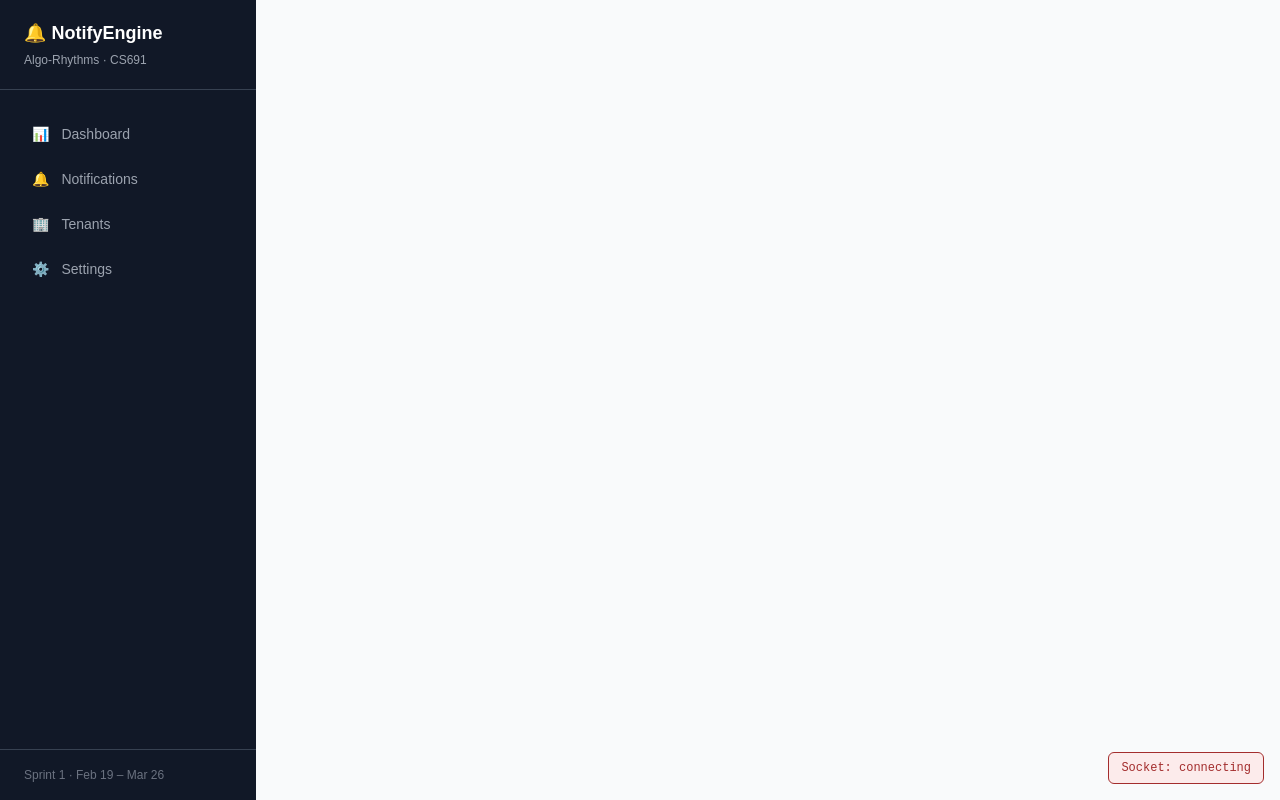
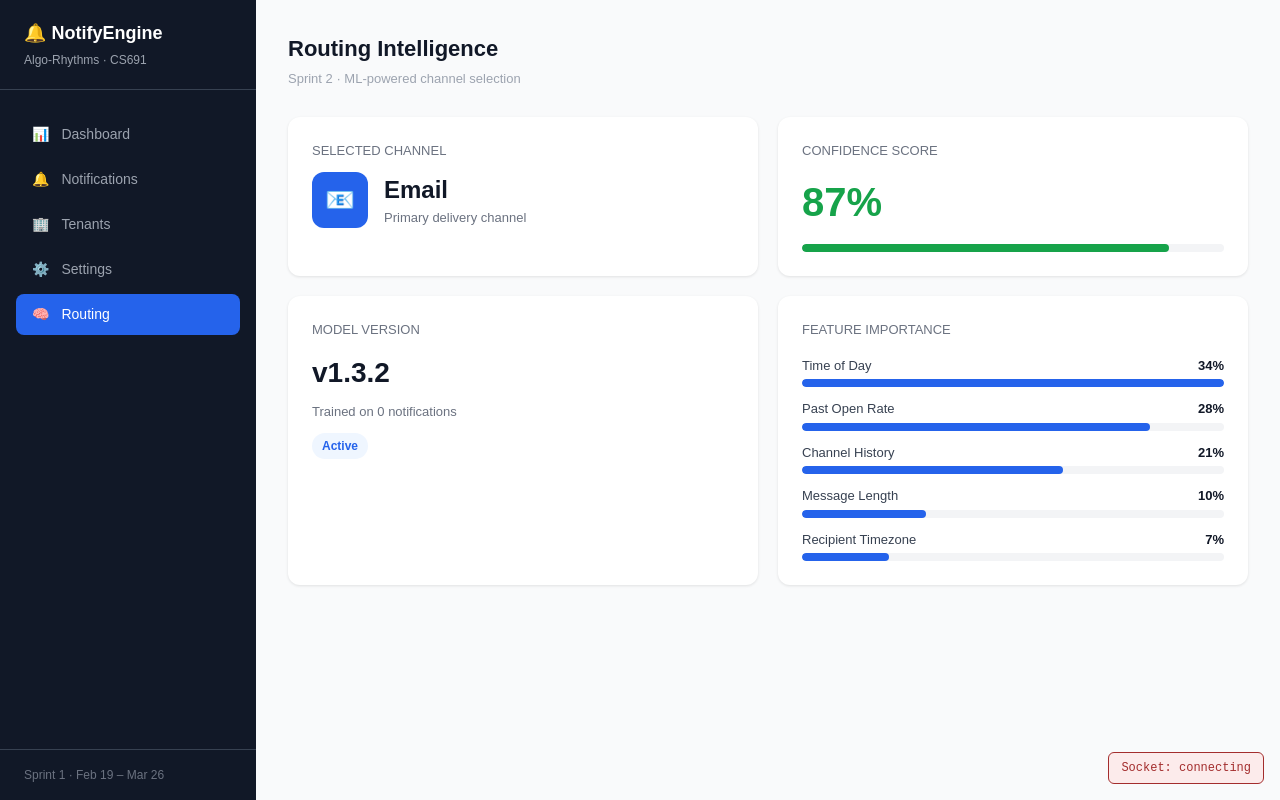
Before and after one commit to htmw/2026S-Algo-Rhythms, a React (Vite) app in the folder apps/dashboard/: page /routing in a window 1280 px wide. Built offline with nearby package versions, Linux system fonts and the light colour scheme; no server answers.

Commit message:
feat: add Routing Intelligence page with channel, confidence, model version and feature importance

```diff
--- a/apps/dashboard/src/App.tsx
+++ b/apps/dashboard/src/App.tsx
@@ -5,7 +5,7 @@ import Notifications from "./pages/Notifications";
 import Tenants from "./pages/Tenants";
 import Settings from "./pages/Settings";
 import { SocketDebugPanel } from "./components/SocketDebugPanel";
-
+import RoutingIntelligence from "./pages/RoutingIntelligence";
 export default function App() {
   return (
     <BrowserRouter>
@@ -17,6 +17,7 @@ export default function App() {
           <Route path="/notifications" element={<Notifications />} />
           <Route path="/tenants" element={<Tenants />} />
           <Route path="/settings" element={<Settings />} />
+          <Route path="/routing" element={<RoutingIntelligence />} />
         </Routes>
         <SocketDebugPanel />
       </div>
--- a/apps/dashboard/src/components/Sidebar.tsx
+++ b/apps/dashboard/src/components/Sidebar.tsx
@@ -5,6 +5,7 @@ const navItems = [
   { label: "Notifications", icon: "🔔", path: "/notifications" },
   { label: "Tenants",       icon: "🏢", path: "/tenants"       },
   { label: "Settings",      icon: "⚙️", path: "/settings"      },
+  { label: "Routing", icon: "🧠", path: "/routing" },
 ];
 
 export default function Sidebar() {
--- /dev/null
+++ b/apps/dashboard/src/pages/RoutingIntelligence.tsx
@@ -0,0 +1,199 @@
+import { useState, useEffect } from "react";
+import { fetchNotificationSummary } from "../services/notificationService";
+
+interface RoutingData {
+  selectedChannel: string;
+  confidence: number;
+  modelVersion: string;
+  features: { name: string; importance: number }[];
+}
+
+function getMockRoutingData(): RoutingData {
+  return {
+    selectedChannel: "email",
+    confidence: 0.87,
+    modelVersion: "v1.3.2",
+    features: [
+      { name: "Time of Day", importance: 0.34 },
+      { name: "Past Open Rate", importance: 0.28 },
+      { name: "Channel History", importance: 0.21 },
+      { name: "Message Length", importance: 0.10 },
+      { name: "Recipient Timezone", importance: 0.07 },
+    ],
+  };
+}
+
+const channelColors: Record<string, string> = {
+  email: "#2563EB",
+  sms: "#16A34A",
+  websocket: "#9333EA",
+  webhook: "#EA580C",
+};
+
+export default function RoutingIntelligence() {
+  const [routing] = useState<RoutingData>(getMockRoutingData());
+  const [totalNotifications, setTotalNotifications] = useState<number>(0);
+
+  useEffect(() => {
+    fetchNotificationSummary().then((data) => {
+      setTotalNotifications(data.total);
+    }).catch(() => {});
+  }, []);
+
+  const maxImportance = Math.max(...routing.features.map((f) => f.importance));
+
+  return (
+    <main style={{
+      flex: 1,
+      backgroundColor: "#F9FAFB",
+      padding: "32px",
+      minHeight: "100vh",
+    }}>
+      {/* Header */}
+      <div style={{ marginBottom: "28px" }}>
+        <h1 style={{ fontSize: "22px", fontWeight: "700", color: "#111827", margin: 0 }}>
+          Routing Intelligence
+        </h1>
+        <p style={{ fontSize: "13px", color: "#9CA3AF", marginTop: "4px" }}>
+          Sprint 2 · ML-powered channel selection
+        </p>
+      </div>
+
+      <div style={{ display: "grid", gridTemplateColumns: "1fr 1fr", gap: "20px" }}>
+
+        {/* Selected Channel Card */}
+        <div style={{
+          backgroundColor: "white",
+          borderRadius: "12px",
+          padding: "24px",
+          boxShadow: "0 1px 3px rgba(0,0,0,0.1)",
+        }}>
+          <p style={{ fontSize: "13px", color: "#6B7280", marginBottom: "12px", fontWeight: "500" }}>
+            SELECTED CHANNEL
+          </p>
+          <div style={{ display: "flex", alignItems: "center", gap: "16px" }}>
+            <div style={{
+              width: "56px",
+              height: "56px",
+              borderRadius: "12px",
+              backgroundColor: channelColors[routing.selectedChannel] ?? "#6B7280",
+              display: "flex",
+              alignItems: "center",
+              justifyContent: "center",
+              fontSize: "24px",
+            }}>
+              📧
+            </div>
+            <div>
+              <div style={{ fontSize: "24px", fontWeight: "700", color: "#111827", textTransform: "capitalize" }}>
+                {routing.selectedChannel}
+              </div>
+              <div style={{ fontSize: "13px", color: "#6B7280" }}>
+                Primary delivery channel
+              </div>
+            </div>
+          </div>
+        </div>
+
+        {/* Confidence Score Card */}
+        <div style={{
+          backgroundColor: "white",
+          borderRadius: "12px",
+          padding: "24px",
+          boxShadow: "0 1px 3px rgba(0,0,0,0.1)",
+        }}>
+          <p style={{ fontSize: "13px", color: "#6B7280", marginBottom: "12px", fontWeight: "500" }}>
+            CONFIDENCE SCORE
+          </p>
+          <div style={{ fontSize: "40px", fontWeight: "700", color: "#16A34A" }}>
+            {(routing.confidence * 100).toFixed(0)}%
+          </div>
+          <div style={{
+            marginTop: "12px",
+            height: "8px",
+            backgroundColor: "#F3F4F6",
+            borderRadius: "4px",
+            overflow: "hidden",
+          }}>
+            <div style={{
+              height: "100%",
+              width: `${routing.confidence * 100}%`,
+              backgroundColor: "#16A34A",
+              borderRadius: "4px",
+              transition: "width 0.6s ease",
+            }} />
+          </div>
+        </div>
+
+        {/* Model Version Card */}
+        <div style={{
+          backgroundColor: "white",
+          borderRadius: "12px",
+          padding: "24px",
+          boxShadow: "0 1px 3px rgba(0,0,0,0.1)",
+        }}>
+          <p style={{ fontSize: "13px", color: "#6B7280", marginBottom: "12px", fontWeight: "500" }}>
+            MODEL VERSION
+          </p>
+          <div style={{ fontSize: "28px", fontWeight: "700", color: "#111827" }}>
+            {routing.modelVersion}
+          </div>
+          <div style={{ fontSize: "13px", color: "#6B7280", marginTop: "8px" }}>
+            Trained on {totalNotifications} notifications
+          </div>
+          <div style={{
+            marginTop: "12px",
+            display: "inline-block",
+            padding: "4px 10px",
+            backgroundColor: "#EFF6FF",
+            color: "#2563EB",
+            borderRadius: "20px",
+            fontSize: "12px",
+            fontWeight: "600",
+          }}>
+            Active
+          </div>
+        </div>
+
+        {/* Feature Importance Chart */}
+        <div style={{
+          backgroundColor: "white",
+          borderRadius: "12px",
+          padding: "24px",
+          boxShadow: "0 1px 3px rgba(0,0,0,0.1)",
+        }}>
+          <p style={{ fontSize: "13px", color: "#6B7280", marginBottom: "16px", fontWeight: "500" }}>
+            FEATURE IMPORTANCE
+          </p>
+          <div style={{ display: "flex", flexDirection: "column", gap: "12px" }}>
+            {routing.features.map((feature) => (
+              <div key={feature.name}>
+                <div style={{ display: "flex", justifyContent: "space-between", marginBottom: "4px" }}>
+                  <span style={{ fontSize: "13px", color: "#374151" }}>{feature.name}</span>
+                  <span style={{ fontSize: "13px", fontWeight: "600", color: "#111827" }}>
+                    {(feature.importance * 100).toFixed(0)}%
+                  </span>
+                </div>
+                <div style={{
+                  height: "8px",
+                  backgroundColor: "#F3F4F6",
+                  borderRadius: "4px",
+                  overflow: "hidden",
+                }}>
+                  <div style={{
+                    height: "100%",
+                    width: `${(feature.importance / maxImportance) * 100}%`,
+                    backgroundColor: "#2563EB",
+                    borderRadius: "4px",
+                    transition: "width 0.6s ease",
+                  }} />
+                </div>
+              </div>
+            ))}
+          </div>
+        </div>
+
+      </div>
+    </main>
+  );
+}
```
